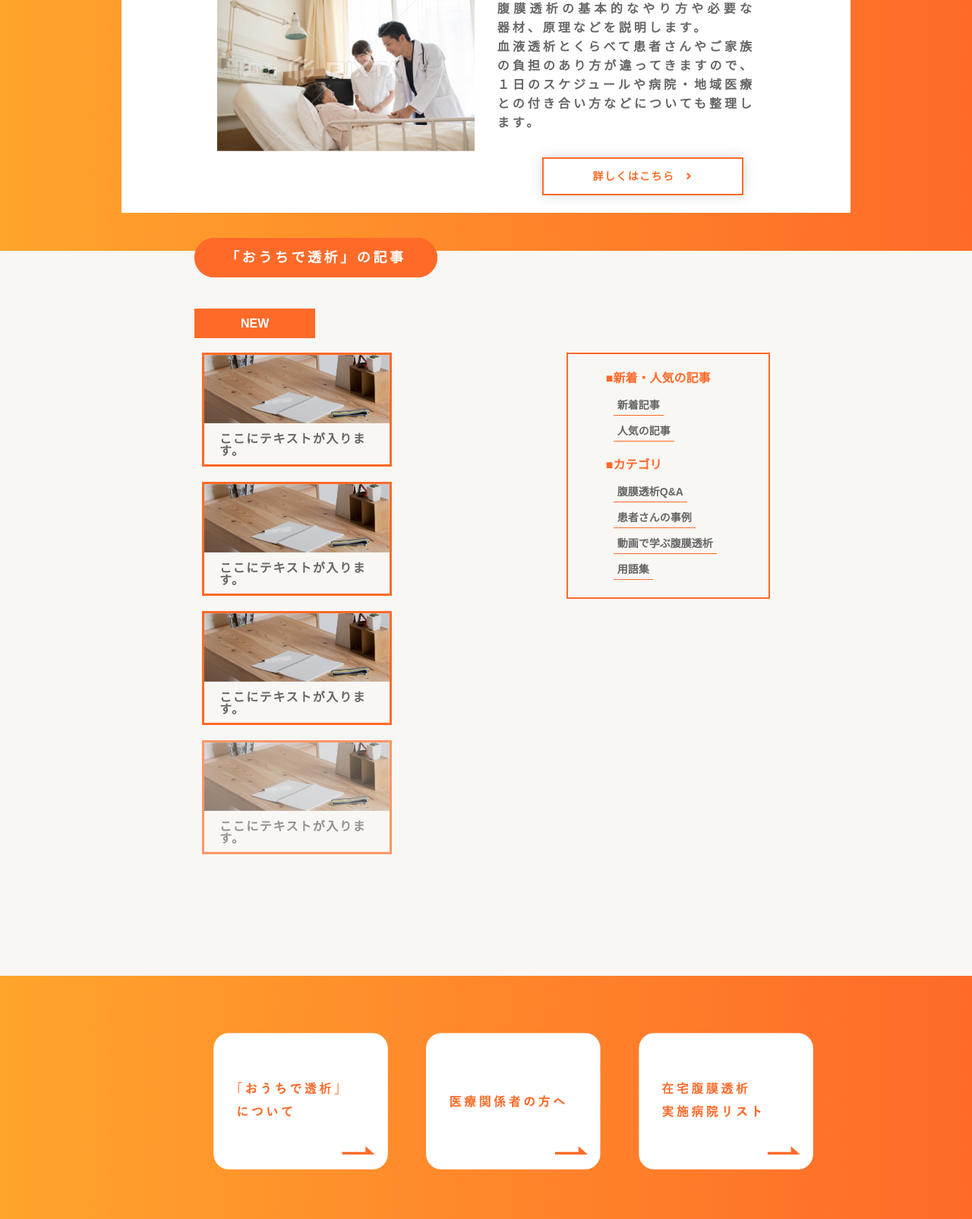
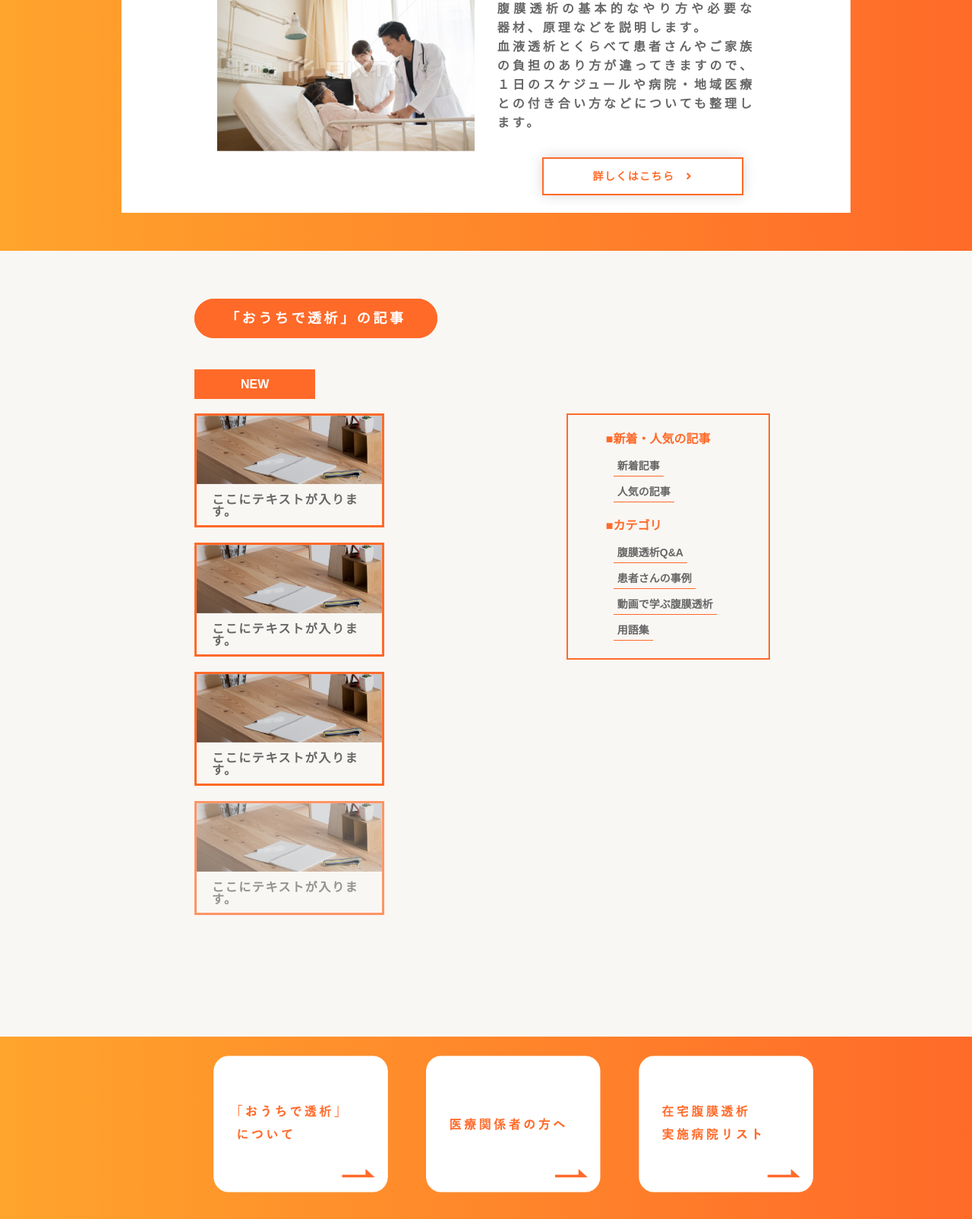
Before and after one commit to hatasan703/wordpress_theme, a WordPress theme: template index.php in a window 1280 px wide. Shown: the part 1626-3230 px from the top of the page at 76% size. Run offline with PHP 8.4 and a stand-in for WordPress, Linux system fonts and the light colour scheme; the site name, menu and one post (Sample post) are stand-ins, and other content is empty; some libraries are stand-ins or nearby versions.

Commit message:
topページのstyle修正

```diff
--- a/footer.php
+++ b/footer.php
@@ -8,11 +8,11 @@
         </li>
       </div>
       <div class="footer_bottom">
-        <a href="<?php echo home_url(); ?>/medical-info" class="">サイトマップ</a>
-        <a href="<?php echo home_url(); ?>/medical-info" class="">terms of use</a>
-        <a href="<?php echo home_url(); ?>/medical-info" class="">プライバシーポリシー</a>
-        <a href="<?php echo home_url(); ?>/medical-info" class="">運営者情報</a>
-        <a href="<?php echo home_url(); ?>/medical-info" class="">お知らせ一覧</a>
+        <a href="<?php echo home_url(); ?>/sitemap" class="">サイトマップ</a>
+        <a href="<?php echo home_url(); ?>/terms" class="">terms of use</a>
+        <a href="<?php echo home_url(); ?>/privacy-policy" class="">プライバシーポリシー</a>
+        <a href="<?php echo home_url(); ?>/about-us" class="">運営者情報</a>
+        <a href="<?php echo home_url(); ?>/news" class="">お知らせ一覧</a>
       </div>
       <small class="copyright">&copy; 2020 inc.</small>
     </div>
--- a/style.css
+++ b/style.css
@@ -802,7 +802,7 @@ BreakPoint
   border-radius: 50px;
   padding: 15px 40px;
   letter-spacing: 0.2em;
-  /* margin: 80px; */
+  margin-top: 80px;
 }
 .topic_content{
   display: flex;
@@ -866,8 +866,7 @@ BreakPoint
    background: #F9F7F4;
  }
  .article_wrap2 {
-  padding: 0 10%;
-	margin: 50px 0;
+  padding: 80px 10%;
   background: #F9F7F4;
 }
 
@@ -885,7 +884,7 @@ BreakPoint
 .articles_wrap{
   display: flex;
   margin-top: 20px;
-  padding-bottom: 150px;
+  padding-bottom: 70px;
 }
 .articles{
   display: flex;
@@ -897,7 +896,7 @@ BreakPoint
   height: 150px;
   width: 250px;
   border: solid 3px #FF6A29;
-  margin: 10px;
+  margin: 10px 20px 10px 0;
   color: #666666;
   text-decoration: none;
   letter-spacing: 0.1em;
```
